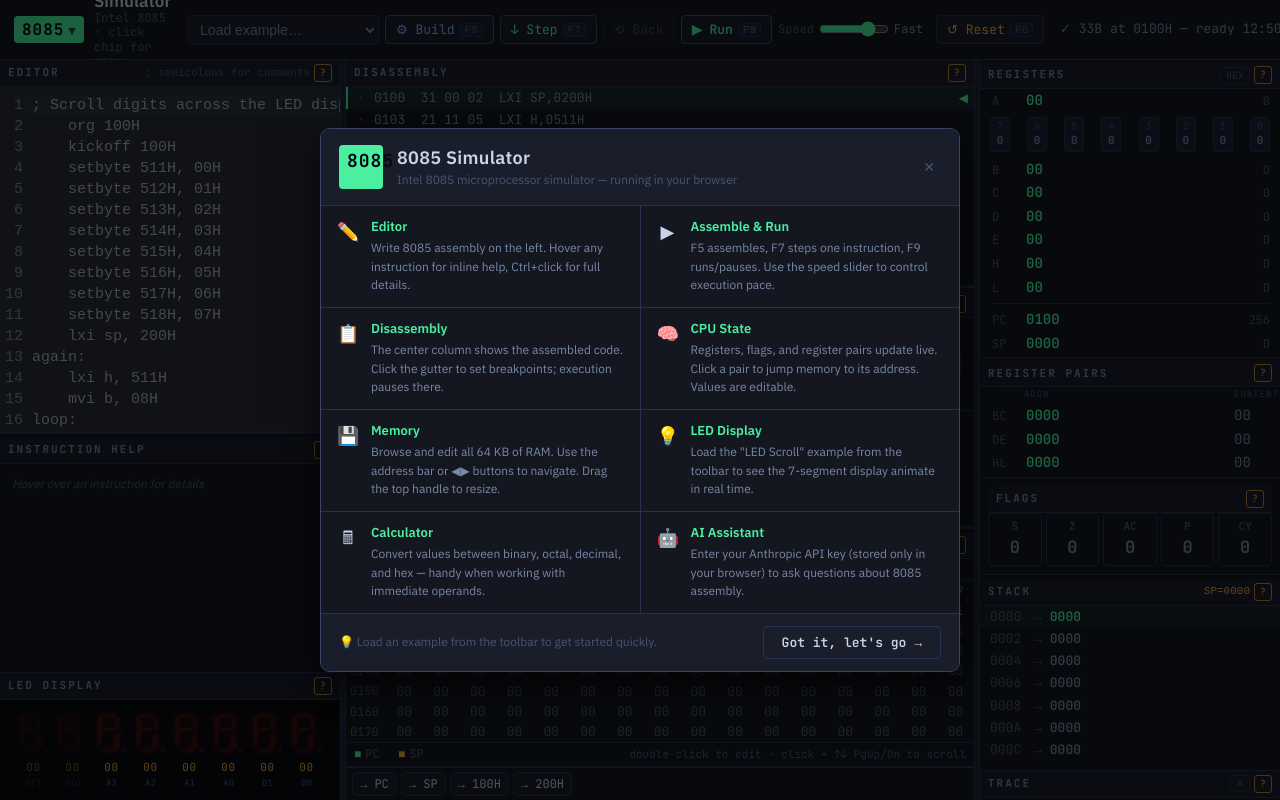
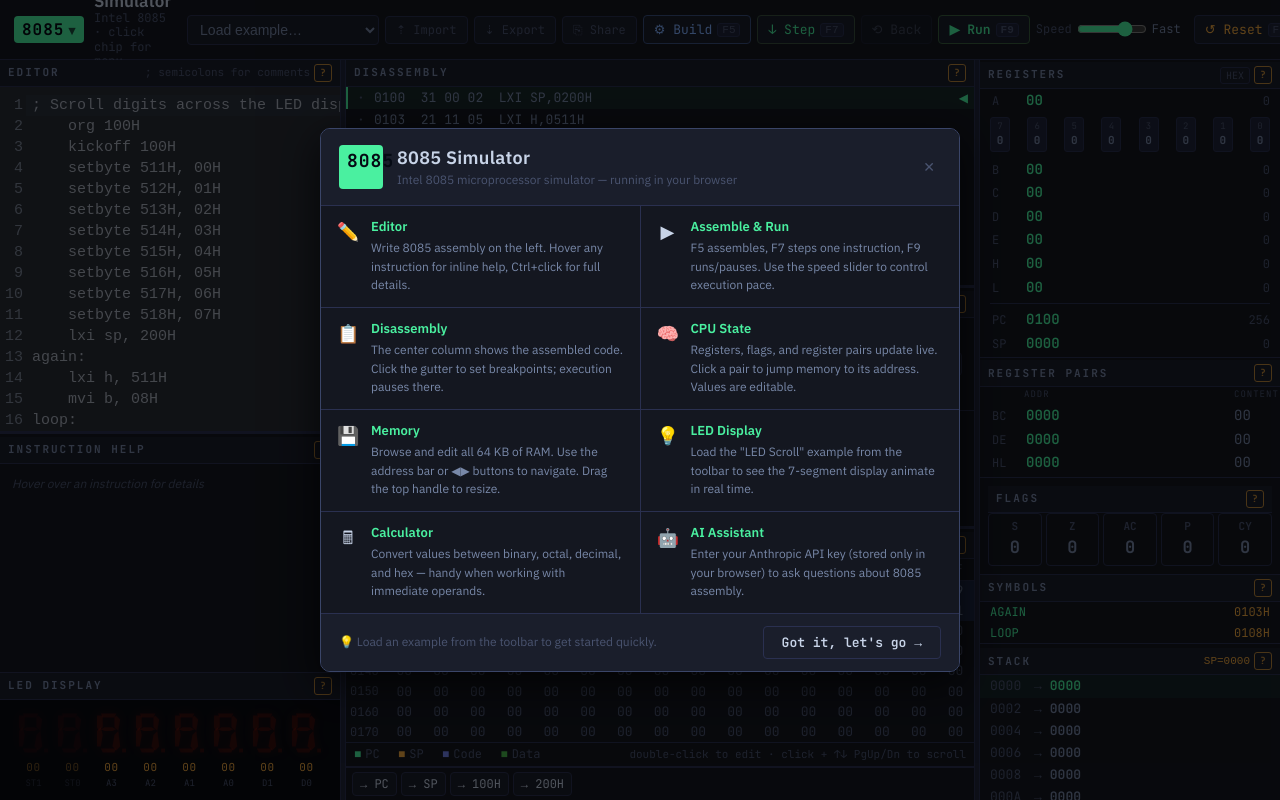
Before and after one commit to selfmodify/sim8085wasm, a React (Vite) app in the folder web/: page / in a window 1280 px wide. Built offline with nearby package versions, Linux system fonts and the light colour scheme; the HTML template or start-up script is replaced by a standard one.

Commit message:
add 7 features: export/import, URL share, symbol table, run-to-cursor, cycle counter, memory region colors, persistent state

```diff
--- a/web/src/App.css
+++ b/web/src/App.css
@@ -157,8 +157,12 @@
 .btn-run:hover:not(:disabled) { background: #1a3020; border-color: var(--accent2) }
 .btn-stop  { border-color: #6a2020; color: var(--red); font-weight: 600 }
 .btn-stop:hover { background: #2a1010 }
-.btn-reset { color: var(--amber) }
-.btn-back  { color: var(--text2) }
+.btn-reset  { color: var(--amber) }
+.btn-back   { color: var(--text2) }
+.btn-file   { color: var(--text3); font-size: 12px }
+.btn-file:hover { color: var(--text2) }
+.btn-share  { color: var(--text3); font-size: 12px }
+.btn-share:hover { color: var(--accent) }
 
 /* Speed slider */
 .speed-label { display: flex; align-items: center; gap: 5px; font-family: var(--mono); font-size: 12px; color: var(--text3); white-space: nowrap }
@@ -179,7 +183,8 @@
   white-space: nowrap;
 }
 .status-msg { color: var(--text2) }
-.status-steps { color: var(--text3) }
+.status-steps  { color: var(--text3) }
+.status-cycles { color: var(--text3); font-size: 11px }
 .status-idle .status-msg   { color: var(--text2) }
 .status-running .status-msg { color: var(--accent); animation: blink 1s infinite }
 .status-halted .status-msg  { color: var(--amber) }
@@ -498,6 +503,8 @@
 }
 .mem-cell:hover { background: var(--bg2); color: var(--text) }
 .mem-cell.mem-nz  { color: var(--text2) }
+.mem-cell.mem-code   { background: rgba(80, 120, 255, 0.18) }
+.mem-cell.mem-preset { background: rgba(80, 200, 80, 0.18) }
 .mem-cell.mem-pc     { background: rgba(74,240,160,.2); color: var(--accent); font-weight: 700 }
 .mem-cell.mem-sp     { background: rgba(240,168,64,.15); color: var(--amber); font-weight: 700 }
 .mem-cell.mem-cursor { outline: 1px solid rgba(100,160,255,.7); outline-offset: -1px }
@@ -525,8 +532,10 @@
   gap: 4px;
   align-items: center;
 }
-.legend-pc { color: var(--accent) }
-.legend-sp { color: var(--amber) }
+.legend-pc     { color: var(--accent) }
+.legend-sp     { color: var(--amber) }
+.legend-code   { color: rgba(120, 140, 255, 0.9) }
+.legend-preset { color: rgba(80, 200, 80, 0.9) }
 .legend-tip { margin-left: auto; color: var(--text3); font-size: 11px }
 
 .jump-row {
@@ -666,6 +675,47 @@
 .stack-val  { color: var(--text2); font-weight: 600 }
 .stack-row.stack-top .stack-val { color: var(--accent) }
 
+/* ── Symbol table ─────────────────────────────────────────────────── */
+.sym-panel { flex-shrink: 0 }
+.sym-list { max-height: 120px; overflow-y: auto }
+.sym-row {
+  display: flex;
+  align-items: center;
+  justify-content: space-between;
+  padding: 2px 10px;
+  font-family: var(--mono);
+  font-size: 12px;
+  cursor: pointer;
+}
+.sym-row:hover { background: var(--bg2) }
+.sym-name { color: var(--accent); min-width: 0; overflow: hidden; text-overflow: ellipsis; white-space: nowrap }
+.sym-addr { color: var(--amber); flex-shrink: 0; margin-left: 8px }
+
+/* ── Context menu ─────────────────────────────────────────────────── */
+.ctx-menu {
+  position: fixed;
+  z-index: 1000;
+  background: var(--bg2);
+  border: 1px solid var(--border2);
+  border-radius: 4px;
+  box-shadow: 0 4px 16px rgba(0,0,0,.5);
+  padding: 4px 0;
+  min-width: 160px;
+}
+.ctx-menu-item {
+  display: block;
+  width: 100%;
+  padding: 6px 14px;
+  text-align: left;
+  background: none;
+  border: none;
+  color: var(--text2);
+  font-family: var(--mono);
+  font-size: 13px;
+  cursor: pointer;
+}
+.ctx-menu-item:hover { background: var(--bg3); color: var(--text) }
+
 /* ── LED display ──────────────────────────────────────────────────── */
 .led-panel { flex-shrink: 0 }
 .led-digits {
--- a/web/src/App.jsx
+++ b/web/src/App.jsx
@@ -519,6 +519,9 @@
 // ── Helpers ─────────────────────────────────────────────────────────────
 const hex2 = n => (n >>> 0 & 0xFF).toString(16).toUpperCase().padStart(2,'0')
 const hex4 = n => (n >>> 0 & 0xFFFF).toString(16).toUpperCase().padStart(4,'0')
+
+const b64encode = str => btoa(Array.from(new TextEncoder().encode(str), b => String.fromCharCode(b)).join(''))
+const b64decode = b64 => { try { return new TextDecoder().decode(Uint8Array.from(atob(b64), c => c.charCodeAt(0))) } catch { return null } }
 
 const SPEEDS = [
   { label:'Crawl', steps:1    },
@@ -687,6 +690,7 @@
   'WATCH':            'Monitor registers or memory addresses in real time. Type a name (A, BC, HL…) or a hex address (0200H) and press Enter or +. Values update after each step.',
   'CALCULATOR':       'Convert 16-bit values between binary, octal, decimal, and hex. Type in any field and the others update instantly — handy for working out immediate operands.',
   'I/O PORTS':        'Shows ports written by OUT instructions (output) and lets you preset values that IN will read (input). Input presets survive a Build; output clears on each Build.',
+  'SYMBOLS':          'Labels defined in your source code and their resolved addresses after a successful Build. Click a row to jump the memory view to that address.',
 }
 
 function PanelHelp({ panel }) {
@@ -722,6 +726,25 @@
   while (s > 0 && /[A-Za-z]/.test(text[s - 1])) s--
   while (e < text.length && /[A-Za-z]/.test(text[e])) e++
   return s < e ? text.slice(s, e).toUpperCase() : null
+}
+
+// ── Symbol table panel ───────────────────────────────────────────────────
+function SymbolPanel({ symbols, onJump }) {
+  const entries = Object.entries(symbols).sort((a, b) => a[1] - b[1])
+  if (!entries.length) return null
+  return (
+    <div className="panel sym-panel">
+      <div className="panel-hd">SYMBOLS<PanelHelp panel="SYMBOLS" /></div>
+      <div className="sym-list">
+        {entries.map(([name, addr]) => (
+          <div key={name} className="sym-row" onClick={() => onJump(addr & 0xFFF0)} title={`Jump memory to ${hex4(addr)}H`}>
+            <span className="sym-name">{name}</span>
+            <span className="sym-addr">{hex4(addr)}H</span>
+          </div>
+        ))}
+      </div>
+    </div>
+  )
 }
 
 // ── 7-segment LED digit ──────────────────────────────────────────────────
@@ -1023,8 +1046,9 @@
 }
 
 // ── Disassembly panel ────────────────────────────────────────────────────
-function DisasmPanel({ regs, breakpoints, onToggleBp, onSetCondition, onGotoLine, buildId }) {
+function DisasmPanel({ regs, breakpoints, onToggleBp, onSetCondition, onGotoLine, buildId, onRunTo }) {
   const [viewStart, setViewStart] = useState(() => regs.pc)
+  const [ctxMenu, setCtxMenu] = useState(null)  // {addr, x, y}
 
   const lines = useMemo(() => {
     const out = []
@@ -1037,16 +1061,21 @@
     return out
   }, [viewStart, buildId])
 
-  // After a build snap the view to the new entry point
   useEffect(() => { setViewStart(regs.pc) }, [buildId]) // eslint-disable-line react-hooks/exhaustive-deps
 
-  // While stepping/running: scroll only when PC leaves the visible range
   useEffect(() => {
     if (!lines.length) return
     const lo = lines[0].addr
     const hi = lines[lines.length - 1].addr
     if (regs.pc < lo || regs.pc > hi) setViewStart(regs.pc)
   }, [regs.pc, lines])
+
+  useEffect(() => {
+    if (!ctxMenu) return
+    const close = () => setCtxMenu(null)
+    document.addEventListener('mousedown', close)
+    return () => document.removeEventListener('mousedown', close)
+  }, [ctxMenu])
 
   return (
     <div className="panel disasm-panel">
@@ -1061,6 +1090,7 @@
               key={row.addr}
               className={`disasm-row${cur ? ' cur' : ''}${bp ? ' bp' : ''}`}
               onClick={() => onGotoLine?.(row.addr)}
+              onContextMenu={e => { e.preventDefault(); setCtxMenu({ addr: row.addr, x: e.clientX, y: e.clientY }) }}
             >
               <span className="disasm-bp"
                 title={bp ? (cond ? `Condition: ${cond} — right-click to edit` : 'Breakpoint — right-click to add condition') : 'Click to set breakpoint'}
@@ -1076,12 +1106,23 @@
           )
         })}
       </div>
+      {ctxMenu && (
+        <div className="ctx-menu" style={{ left: ctxMenu.x, top: ctxMenu.y }}
+          onMouseDown={e => e.stopPropagation()}>
+          <button className="ctx-menu-item" onClick={() => { onRunTo?.(ctxMenu.addr); setCtxMenu(null) }}>
+            ▶ Run to {hex4(ctxMenu.addr)}H
+          </button>
+          <button className="ctx-menu-item" onClick={() => { onToggleBp(ctxMenu.addr); setCtxMenu(null) }}>
+            {breakpoints.has(ctxMenu.addr) ? '○ Remove BP' : '● Set BP'}
+          </button>
+        </div>
+      )}
     </div>
   )
 }
 
 // ── Memory dump panel ────────────────────────────────────────────────────
-function MemPanel({ memStart, onJump, regs, buildId, changedAddrs }) {
+function MemPanel({ memStart, onJump, regs, buildId, changedAddrs, programRegion, presetAddrs }) {
   const [mem, setMem] = useState(new Uint8Array(128))
   const [editing, setEditing] = useState(null)
   const [editBuf, setEditBuf] = useState('')
@@ -1205,6 +1246,8 @@
                     const isPC     = addr === regs.pc
                     const isSP     = addr === regs.sp
                     const isCursor = addr === cursor
+                    const isCode   = !isPC && !isSP && programRegion && addr >= programRegion.start && addr < programRegion.end
+                    const isPreset = !isPC && !isSP && !isCode && presetAddrs?.has(addr)
                     if (editing === addr)
                       return (
                         <td key={col} className="mem-cell editing">
@@ -1217,7 +1260,7 @@
                       )
                     return (
                       <td key={col}
-                        className={`mem-cell${isPC?' mem-pc':''}${isSP?' mem-sp':''}${isCursor?' mem-cursor':''}${val?' mem-nz':''}${changedAddrs?.has(addr)?' mem-diff':''}`}
+                        className={`mem-cell${isPC?' mem-pc':''}${isSP?' mem-sp':''}${isCode?' mem-code':''}${isPreset?' mem-preset':''}${isCursor?' mem-cursor':''}${val?' mem-nz':''}${changedAddrs?.has(addr)?' mem-diff':''}`}
                         title={`${hex4(addr)}: ${hex2(val)}H = ${val}`}
                         onClick={()=>setCursor(addr)}
                         onDoubleClick={()=>{setEditing(addr);setEditBuf(hex2(val))}}
@@ -1233,6 +1276,8 @@
       <div className="mem-legend">
         <span className="legend-pc">■</span> PC &nbsp;
         <span className="legend-sp">■</span> SP &nbsp;
+        <span className="legend-code">■</span> Code &nbsp;
+        <span className="legend-preset">■</span> Data &nbsp;
         <span className="legend-tip">double-click to edit · click + ↑↓ PgUp/Dn to scroll</span>
       </div>
     </div>
@@ -1813,7 +1858,15 @@
 
 // ── Root app ─────────────────────────────────────────────────────────────
 export default function App() {
-  const [src, setSrc]           = useState(EXAMPLES['I/O']['LED Scroll'])
+  const [src, setSrc]           = useState(() => {
+    try {
+      const hash = location.hash
+      if (hash.startsWith('#code=')) { const d = b64decode(hash.slice(6)); if (d) return d }
+      const saved = localStorage.getItem('sim8085_program')
+      if (saved) return saved
+    } catch {}
+    return EXAMPLES['I/O']['LED Scroll']
+  })
   const [regs, setRegs]         = useState({a:0,b:0,c:0,d:0,e:0,h:0,l:0,flags:0,pc:0x100,sp:0,flagS:0,flagZ:0,flagAC:0,flagP:0,flagCY:0,halted:false,hasError:false})
   const [prevRegs, setPrev]     = useState(null)
   const [leds, setLeds]         = useState(Array(8).fill(0))
@@ -1827,7 +1880,11 @@
   const [appState, setAppState] = useState('idle')  // idle | running | halted | error
   const [msg, setMsg]           = useState('Load an example or write code, then click Build.')
   const [steps, setSteps]       = useState(0)
+  const [cycles, setCycles]     = useState(0)
   const [buildId, setBuildId]   = useState(0)
+  const [symbols, setSymbols]   = useState({})
+  const [programRegion, setProgramRegion] = useState(null)
+  const [presetAddrs, setPresetAddrs]     = useState(new Set())
   const [cursorInst, setCursorInst] = useState(null)
   const [helpInst, setHelpInst]     = useState(null)
   const [errorLine, setErrorLine]   = useState(null)
@@ -1840,6 +1897,8 @@
   const editorColRef = useRef(null)
   const rightColRef  = useRef(null)
   const gotoLineRef  = useRef(null)
+  const fileInputRef = useRef(null)
+  const oneShotBpsRef = useRef(new Set())
   const [addrLineMap, setAddrLineMap] = useState(new Map())
   const srcRef      = useRef(src)
   const speedRef    = useRef(3)
@@ -1848,6 +1907,11 @@
   const prevMemRef  = useRef(null)
 
   useEffect(() => { bpsRef.current = bps }, [bps])
+
+  useEffect(() => {
+    const t = setTimeout(() => { try { localStorage.setItem('sim8085_program', src) } catch {} }, 1000)
+    return () => clearTimeout(t)
+  }, [src])
 
   function onEditorResizeDown(e) {
     e.preventDefault()
@@ -1899,6 +1963,7 @@
     const r = sim.simGetRegisters()
     setRegs(old => { setPrev(old); return r })
     setLeds(sim.simGetAllLeds())
+    setCycles(sim.simGetCycles())
   }
 
   function refreshOutputPorts() {
@@ -1923,12 +1988,18 @@
         const m = res.errorMsg?.match(/^Line (\d+)/)
         setErrorLine(m ? parseInt(m[1]) : null)
         setAddrLineMap(new Map())
+        setSymbols({})
+        setProgramRegion(null)
+        setPresetAddrs(new Set())
         setAppState('error')
         setMsg(`✗ ${res.errorMsg}`)
       } else {
         setErrorLine(null)
         setAppState('idle')
         setAddrLineMap(buildAddrLineMap(code))
+        setSymbols(sim.simGetSymbols())
+        setProgramRegion(sim.simGetProgramRegion())
+        setPresetAddrs(sim.simGetPresetAddrs())
         const t = new Date().toLocaleTimeString([], {hour:'2-digit',minute:'2-digit',second:'2-digit'})
         setMsg(`✓ ${res.bytesEmitted}B at ${hex4(res.entryPoint)}H — ready  ${t}`)
       }
@@ -1991,6 +2062,13 @@
           sim.simStep()
           return
         }
+        // Clean up one-shot breakpoints
+        if (oneShotBpsRef.current.size > 0) {
+          const next = new Map(bpsRef.current)
+          for (const addr of oneShotBpsRef.current) next.delete(addr)
+          oneShotBpsRef.current.clear()
+          syncBps(next)
+        }
         stopRun()
         setAppState(sim.simIsHalted() ? 'halted' : 'error')
         setMsg(sim.simIsHalted() ? '■ Program halted.' : `✗ ${sim.simGetError()}`)
@@ -2054,6 +2132,47 @@
     syncBps(next)
   }
 
+  function exportFile() {
+    const blob = new Blob([srcRef.current], { type: 'text/plain' })
+    const url = URL.createObjectURL(blob)
+    const a = document.createElement('a')
+    a.href = url; a.download = 'program.asm'
+    document.body.appendChild(a); a.click()
+    document.body.removeChild(a); URL.revokeObjectURL(url)
+  }
+
+  function importFile(e) {
+    const file = e.target.files?.[0]
+    if (!file) return
+    const reader = new FileReader()
+    reader.onload = ev => {
+      const code = ev.target.result
+      srcRef.current = code; setSrc(code); doAssemble(code)
+      e.target.value = ''
+    }
+    reader.readAsText(file)
+  }
+
+  function shareURL() {
+    const encoded = b64encode(srcRef.current)
+    const base = location.href.split('#')[0]
+    const url = `${base}#code=${encoded}`
+    navigator.clipboard.writeText(url)
+      .then(() => setMsg('✓ URL copied to clipboard!'))
+      .catch(() => window.prompt('Copy this URL:', url))
+  }
+
+  function runToAddr(addr) {
+    if (appState === 'error') return
+    if (!bpsRef.current.has(addr)) {
+      oneShotBpsRef.current.add(addr)
+      const next = new Map(bpsRef.current)
+      next.set(addr, null)
+      syncBps(next)
+    }
+    startRun()
+  }
+
   function loadExample(key) {
     const sep  = key.indexOf('::')
     const code = EXAMPLES[key.slice(0, sep)]?.[key.slice(sep + 2)]
@@ -2101,6 +2220,10 @@
               </optgroup>
             ))}
           </select>
+          <input type="file" ref={fileInputRef} style={{display:'none'}} accept=".asm,.s,.txt" onChange={importFile} />
+          <button className="btn btn-file" onClick={() => fileInputRef.current.click()} title="Import .asm file">⇡ Import</button>
+          <button className="btn btn-file" onClick={exportFile} title="Save .asm file">⇣ Export</button>
+          <button className="btn btn-share" onClick={shareURL} title="Copy shareable URL">⎘ Share</button>
           <button className="btn btn-asm"   onClick={() => doAssemble(srcRef.current)}>⚙ Build  <kbd>F5</kbd></button>
           <button className="btn btn-step"  onClick={doStep}  disabled={running || appState==='error'}>↓ Step  <kbd>F7</kbd></button>
           <button className="btn btn-back"  onClick={doStepBack} disabled={running || appState==='error' || histLen === 0} title="Undo last step">⟲ Back</button>
@@ -2127,6 +2250,7 @@
             </span>
           )}
           {steps > 0 && <span className="status-steps">{steps.toLocaleString()} steps</span>}
+          {cycles > 0 && <span className="status-cycles">{cycles.toLocaleString()} T</span>}
         </div>
       </div>
 
@@ -2156,6 +2280,7 @@
         <div className="col col-center">
           <DisasmPanel regs={regs} breakpoints={bps} onToggleBp={toggleBp} buildId={buildId}
             onSetCondition={openConditionDialog}
+            onRunTo={runToAddr}
             onGotoLine={addr => { const ln = addrLineMap.get(addr); if (ln) gotoLineRef.current?.(ln) }} />
           <ChatPanel regs={regs} src={src} />
           <MemPanel
@@ -2164,6 +2289,8 @@
             regs={regs}
             buildId={buildId}
             changedAddrs={changedAddrs}
+            programRegion={programRegion}
+            presetAddrs={presetAddrs}
           />
           <div className="jump-row">
             <button className="btn btn-xs" onClick={()=>setMemStart(regs.pc & 0xFFF0)}>→ PC</button>
@@ -2180,6 +2307,7 @@
             regBase={regBase} onRegBase={setRegBase} onEdit={refresh} />
           <PairPanel  regs={regs} prev={prevRegs} onJump={setMemStart} onEdit={refresh} />
           <FlagPanel  regs={regs} />
+          <SymbolPanel symbols={symbols} onJump={setMemStart} />
           <StackPanel regs={regs} />
           <TracePanel trace={trace} onClear={() => setTrace([])} />
           <WatchPanel watches={watches} regs={regs}
--- a/web/src/sim8085Bridge.js
+++ b/web/src/sim8085Bridge.js
@@ -30,6 +30,36 @@
 let ioIn   = new Uint8Array(256);   // values returned by IN instructions
 let ioOut  = new Uint8Array(256);   // values written by OUT instructions
 let ioOutTouched = new Set();       // which output ports have been written
+let lastSymbols     = {}
+let cycles          = 0
+let lastProgStart   = DEFAULT_IP
+let lastProgEnd     = DEFAULT_IP
+let lastPresetAddrs = new Set()
+
+// ── T-state table (approximate; conditionals use "taken" cost) ─────────
+const TSTATES = (() => {
+  const t = new Uint8Array(256).fill(4)
+  for (const op of [0x06,0x0E,0x16,0x1E,0x26,0x2E,0x3E,
+                    0xC6,0xCE,0xD6,0xDE,0xE6,0xEE,0xF6,0xFE]) t[op] = 7
+  t[0x36]=10; t[0x34]=10; t[0x35]=10           // MVI M / INR M / DCR M
+  for (let r=0; r<8; r++) if (r!==6) { t[0x40|(r<<3)|6]=7; t[0x70|r]=7 }
+  for (const op of [0x86,0x8E,0x96,0x9E,0xA6,0xAE,0xB6,0xBE]) t[op]=7
+  for (const op of [0x01,0x11,0x21,0x31]) t[op]=10
+  for (const op of [0x03,0x13,0x23,0x33,0x0B,0x1B,0x2B,0x3B]) t[op]=6
+  for (const op of [0x09,0x19,0x29,0x39]) t[op]=10
+  for (const op of [0x0A,0x1A,0x02,0x12]) t[op]=7
+  t[0x3A]=13; t[0x32]=13; t[0x2A]=16; t[0x22]=16
+  for (const op of [0xC5,0xD5,0xE5,0xF5]) t[op]=12
+  for (const op of [0xC1,0xD1,0xE1,0xF1]) t[op]=10
+  t[0xE3]=16; t[0xF9]=6; t[0xE9]=6
+  for (const op of [0xC3,0xC2,0xCA,0xD2,0xDA,0xE2,0xEA,0xF2,0xFA]) t[op]=10
+  for (const op of [0xCD,0xC4,0xCC,0xD4,0xDC,0xE4,0xEC,0xF4,0xFC]) t[op]=18
+  t[0xC9]=10
+  for (const op of [0xC0,0xC8,0xD0,0xD8,0xE0,0xE8,0xF0,0xF8]) t[op]=12
+  for (let r=0; r<8; r++) t[0xC7|(r<<3)]=12
+  t[0x76]=5; t[0xDB]=10; t[0xD3]=10
+  return t
+})()
 
 // ── 7-segment encoding ─────────────────────────────────────────────────
 const SEG7 = [63,6,91,79,102,109,125,7,127,111,119,124,57,94,121,113];
@@ -115,6 +145,7 @@
     push16((pc + 3) & 0xFFFF);
     systemCall();
     regs.pc = pop16();
+    cycles += TSTATES[0xCD]
     return !(status & (HALTED|QUIT|SEVERE_ERROR));
   }
 
@@ -418,6 +449,7 @@
     default: break; // invalid - skip
   }
 
+  cycles += TSTATES[op]
   regs.pc = (pc + inc) & 0xFFFF;
   return !(status & (HALTED|QUIT|SEVERE_ERROR));
 }
@@ -438,6 +470,7 @@
   const labels = {};
   const patches = []; // {addr, label, line}
   const errors = [];
+  const presetAddrs = new Set();
 
   // Tokenizer
   function tokenize(line) {
@@ -530,14 +563,14 @@
       const adrTok = next(); expect('comma'); const valTok = next();
       const a = typeof parseNum(adrTok)!=='number' ? parseInt(adrTok.val,16) : parseNum(adrTok);
       const v = parseNum(valTok, lineNo);
-      if (typeof v==='number') ram[a & 0xFFFF] = v & 0xFF;
+      if (typeof v==='number') { ram[a & 0xFFFF] = v & 0xFF; presetAddrs.add(a & 0xFFFF); }
       continue;
     }
     if (mnem==='SETWORD') {
       const adrTok = next(); expect('comma'); const valTok = next();
       const a = typeof parseNum(adrTok)!=='number' ? parseInt(adrTok.val,16) : parseNum(adrTok);
       const v = parseNum(valTok, lineNo);
-      if (typeof v==='number') { ram[a]=v&0xFF; ram[a+1]=(v>>8)&0xFF; }
+      if (typeof v==='number') { ram[a]=v&0xFF; ram[a+1]=(v>>8)&0xFF; presetAddrs.add(a&0xFFFF); presetAddrs.add((a+1)&0xFFFF); }
       continue;
     }
 
@@ -687,6 +720,10 @@
     return { ok: false, errorMsg: errors[0], errors };
   }
 
+  lastSymbols    = {...labels}
+  lastProgStart  = entryIP
+  lastProgEnd    = ptr
+  lastPresetAddrs = presetAddrs
   regs.pc = entryIP;
   return { ok: true, entryPoint: entryIP, bytesEmitted: ptr - entryIP, errors: [] };
 }
@@ -700,6 +737,8 @@
   leds.fill(0);
   lastError = '';
   ioOut.fill(0); ioOutTouched.clear();
+  lastSymbols = {}; cycles = 0
+  lastProgStart = DEFAULT_IP; lastProgEnd = DEFAULT_IP; lastPresetAddrs = new Set()
   // ioIn is intentionally NOT reset here — user presets survive a build
 }
 
@@ -766,10 +805,14 @@
 export function simIsBreakpoint(addr)    { return breakpoints.has(addr); }
 export function simGetBreakpoints()      { return [...breakpoints]; }
 
-export function simGetAllLeds() { return [...leds]; }
-export function simIsHalted()   { return !!(status & (HALTED|QUIT)); }
-export function simIsRunning()  { return !(status & (HALTED|QUIT|SEVERE_ERROR)); }
-export function simGetError()   { return lastError; }
+export function simGetAllLeds()       { return [...leds]; }
+export function simIsHalted()         { return !!(status & (HALTED|QUIT)); }
+export function simIsRunning()        { return !(status & (HALTED|QUIT|SEVERE_ERROR)); }
+export function simGetError()         { return lastError; }
+export function simGetSymbols()       { return {...lastSymbols} }
+export function simGetCycles()        { return cycles }
+export function simGetProgramRegion() { return { start: lastProgStart, end: lastProgEnd } }
+export function simGetPresetAddrs()   { return new Set(lastPresetAddrs) }
 
 export function simSetRegisters(r) {
   const c8  = v => Math.max(0, Math.min(255,   v | 0))
```
